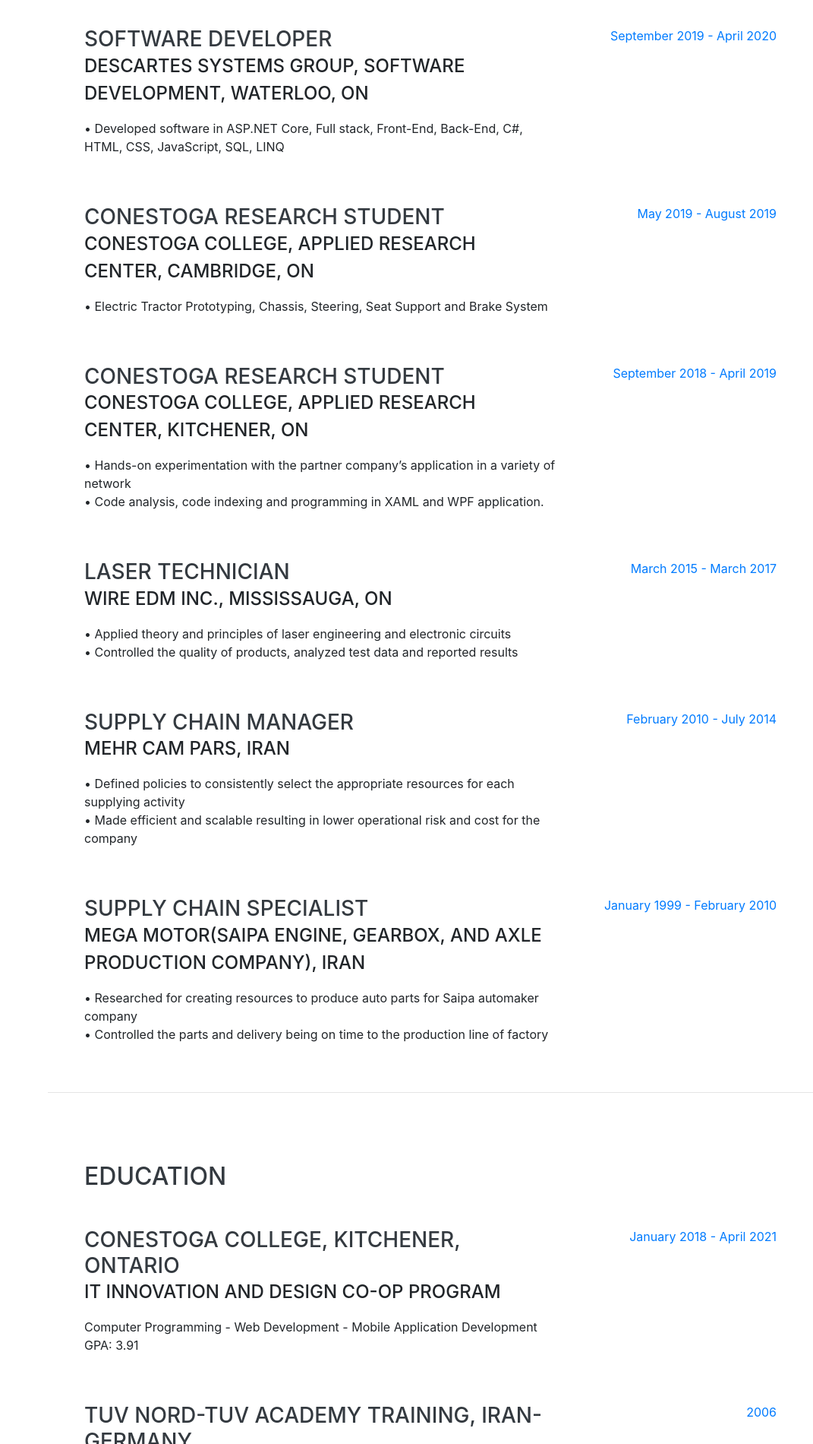
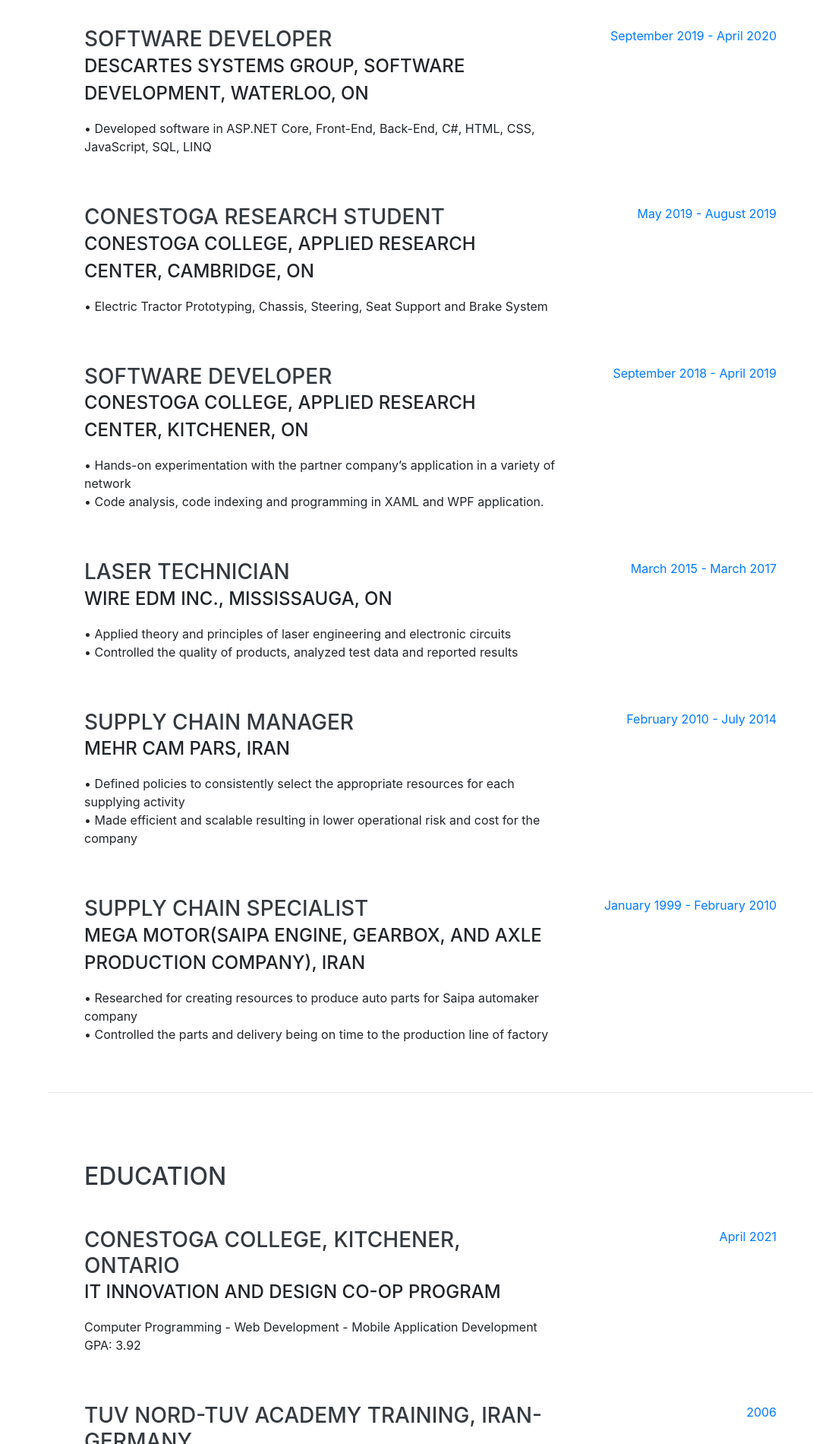
Before and after one commit to MajidToorani/RESUME, a website with bundled scripts: page index.html in a window 1280 px wide. Shown: the part 900-2800 px from the top of the page at 76% size, without its empty margins (209-1280 px from the left). Built offline with nearby package versions, Linux system fonts and the light colour scheme; a web font is replaced by a local one.

Commit message:
Update index.html

```diff
--- a/index.html
+++ b/index.html
@@ -69,7 +69,7 @@
         <h1 class="mb-0">Majid
           <span class="text-primary">Tooranisama</span>
         </h1>
-        <div class="subheading mb-5">150 Sunrise Place · Kitchener, ON N2B 3S9 · (647) 995-9091 ·
+        <div class="subheading mb-5">Kitchener, ON N2B · (647) 995-9091 ·
           <a href="mailto:majidtoorani52@yahoo.com">majidtoorani52@yahoo.com</a>
         </div>
         <p class="lead mb-5">My objective is to apply my current education in software development, mobile application development and web development.</p>
@@ -100,7 +100,7 @@
           <div class="resume-content">
             <h3 class="mb-0">Software Developer</h3>
             <div class="subheading mb-3">Descartes Systems Group, Software Development, Waterloo, ON</div>
-            <p>•	Developed software in ASP.NET Core, Full stack, Front-End, Back-End, C#, HTML, CSS, JavaScript, SQL, LINQ </p>
+            <p>•	Developed software in ASP.NET Core, Front-End, Back-End, C#, HTML, CSS, JavaScript, SQL, LINQ </p>
           </div>
           <div class="resume-date text-md-right">
             <span class="text-primary">September 2019 - April 2020</span>
@@ -120,7 +120,7 @@
 
         <div class="resume-item d-flex flex-column flex-md-row justify-content-between mb-5">
           <div class="resume-content">
-            <h3 class="mb-0">Conestoga Research Student</h3>
+            <h3 class="mb-0">Software Developer</h3>
             <div class="subheading mb-3">Conestoga College, Applied Research Center, Kitchener, ON</div>
             <p>•	Hands-on experimentation with the partner company’s application in a variety of network
 			</br>•	Code analysis, code indexing and programming in XAML and WPF application.
@@ -184,10 +184,10 @@
             <h3 class="mb-0">Conestoga College, Kitchener, Ontario</h3>
             <div class="subheading mb-3">IT Innovation and Design Co-op Program</div>
             <div>Computer Programming - Web Development - Mobile Application Development</div>
-            <p>GPA: 3.91</p>
+            <p>GPA: 3.92</p>
           </div>
           <div class="resume-date text-md-right">
-            <span class="text-primary">January 2018 - April 2021</span>
+            <span class="text-primary">April 2021</span>
           </div>
         </div>
 
@@ -207,7 +207,7 @@
             <div class="subheading mb-3">BSc-Mechanical Engineering</div>
           </div>
           <div class="resume-date text-md-right">
-            <span class="text-primary">September 1993 - April 1998</span>
+            <span class="text-primary">April 1998</span>
           </div>
         </div>
 
```
